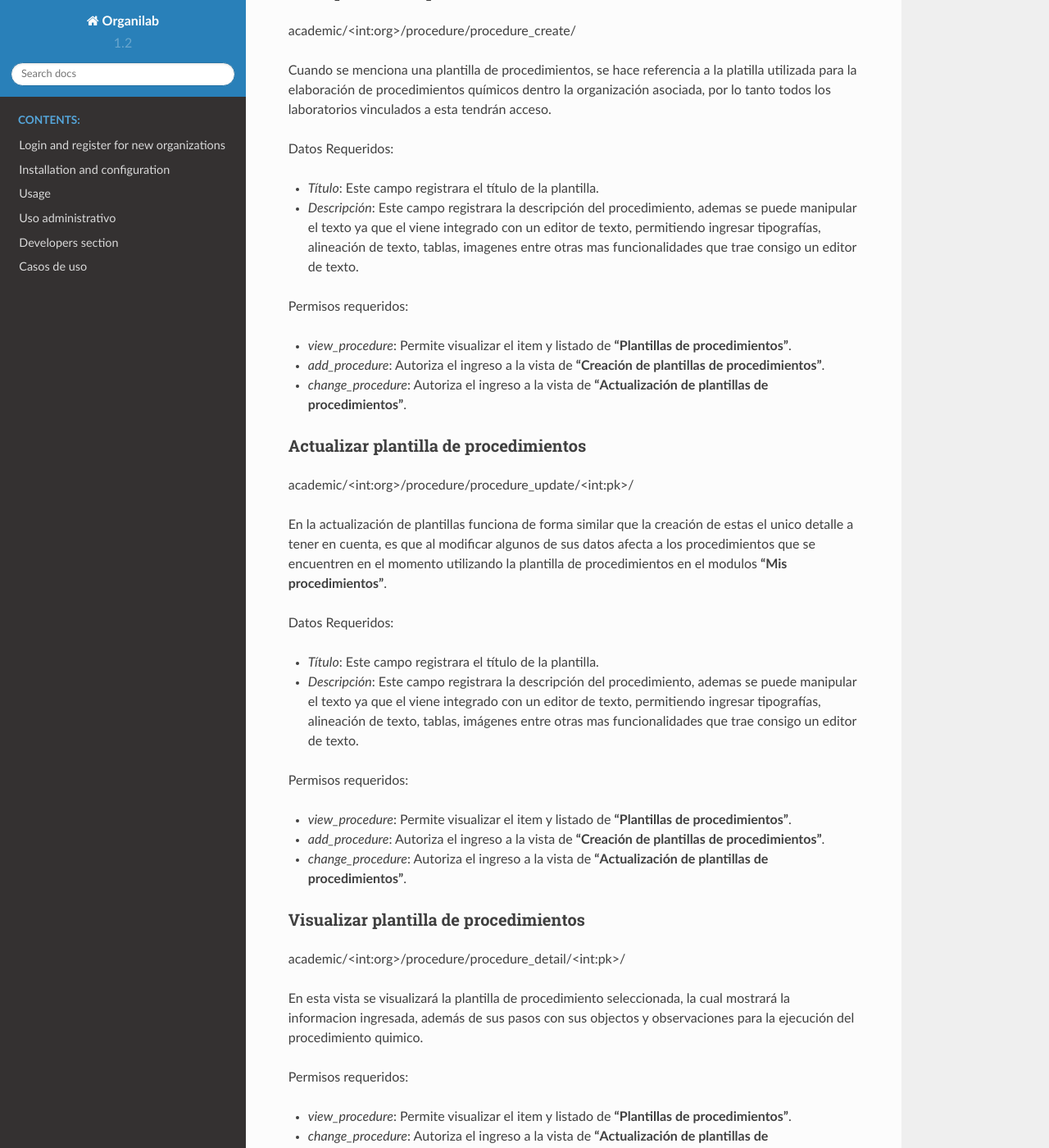
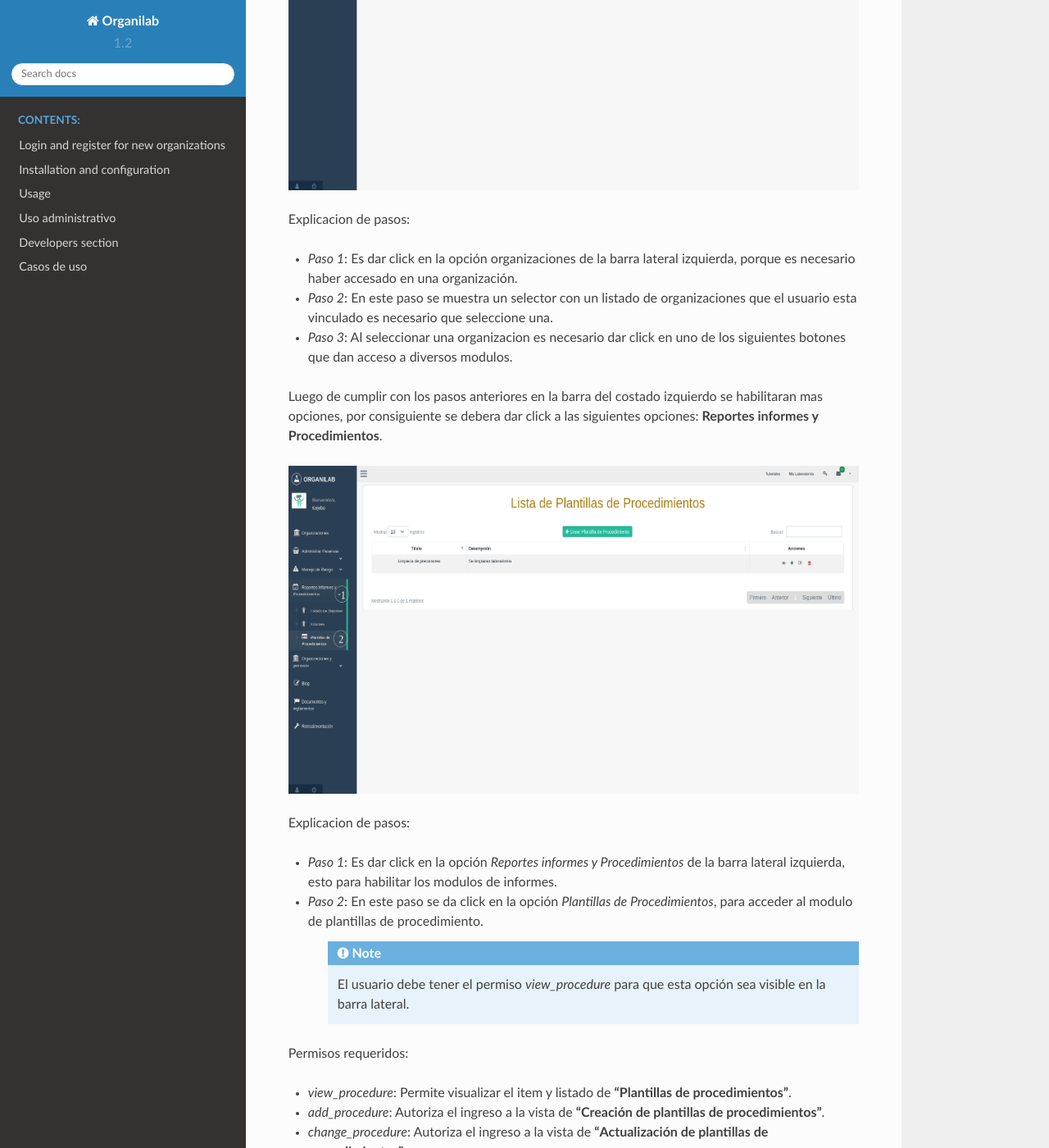
Before and after one commit to Solvosoft/organilab_docs, a Sphinx documentation site: the page built from source/administrative_usage/procedure.rst, in a window 1280 px wide and 1400 px high, scrolled down 504 px. Shown: the whole window at 82% size. Built offline with Sphinx 7.4.7 and the Read the Docs theme 2.0.0, drawn with Linux system fonts in a browser that asks for light colours; some of the changed text lies outside the part shown.

Commit message:
Add documentation about procedures

```diff
--- a/source/administrative_usage/procedure.rst
+++ b/source/administrative_usage/procedure.rst
@@ -4,6 +4,36 @@ Administrar procedimientos
 Administrar plantillas de procedimientos
 -------------------------------------------
 /academic/<int:org>/procedure/procedure_list/
+
+Para acceder a este modulo se requieren varios paso que se va a mostrar en las siguientes imagenes:
+
+.. image:: ../_static/procedure/images/first_step_to_view_procedure_template.jpg
+    :width: 700
+    :height: 400
+
+Explicacion de pasos:
+
+*  *Paso 1*: Es dar click en la opción organizaciones de la barra lateral izquierda,  porque es necesario haber accesado en una organización.
+*  *Paso 2*: En este paso se muestra un selector con un listado de organizaciones que el usuario esta vinculado es necesario que seleccione una.
+*  *Paso 3*: Al seleccionar una organizacion es necesario dar click en uno de los siguientes botones que dan acceso a diversos modulos.
+
+Luego de cumplir con los pasos anteriores en la barra del costado izquierdo se habilitaran mas opciones, por consiguiente se debera dar click a las siguientes opciones:
+**Reportes informes y Procedimientos**.
+
+.. image:: ../_static/procedure/images/steps_to_view_procedure_templates.png
+    :width: 700
+    :height: 400
+
+Explicacion de pasos:
+
+*  *Paso 1*: Es dar click en la opción *Reportes informes y Procedimientos* de la barra lateral izquierda, esto para habilitar los modulos de informes.
+*  *Paso 2*: En este paso se da click en la opción *Plantillas de Procedimientos*, para acceder al modulo de plantillas de procedimiento.
+
+    .. note::
+        El usuario debe tener el permiso *view_procedure* para que esta opción sea visible en la barra lateral.
+
+
+Permisos requeridos:
 
 * *view_procedure*: Permite visualizar el item  y listado de **"Plantillas de procedimientos"**.
 * *add_procedure*: Autoriza el ingreso a la vista de **"Creación de plantillas de procedimientos"**.
@@ -58,10 +88,8 @@ Permisos requeridos:
 * *change_procedure*: Autoriza el ingreso a la vista de **"Actualización de plantillas de procedimientos"**.
 
 
-
 Visualizar plantilla de procedimientos
 ****************************************
-
 
 academic/<int:org>/procedure/procedure_detail/<int:pk>/
 
@@ -130,7 +158,6 @@ Permisos Requeridos:
   :height: 400
 
 
-
 Agregar objectos en los pasos
 *******************************
 
@@ -150,7 +177,6 @@ Datos requeridos:
     .. warning::
         **Asegúrese de que este valor es mayor o igual a 1e-07**.
 
-
 *   *Unidad de medida*: Este campo hace referencia a la unidad de medida del objecto seleccionado, a su vez es
     obligatoria la selección de una opción.
 
@@ -163,7 +189,6 @@ Permisos requeridos:
 .. video:: ../_static/procedure/video/add_step_object.mp4
   :width: 600
   :height: 400
-
 
 
 Descartar objecto
@@ -184,7 +209,6 @@ Permisos requeridos:
 .. video:: ../_static/procedure/video/remove_step_object.mp4
   :width: 600
   :height: 400
-
 
 
 Agregar observación
@@ -209,7 +233,6 @@ Permisos requeridos:
   :height: 400
 
 
-
 Eliminar observación
 ***********************
 
@@ -217,9 +240,12 @@ academic/<int:org>/procedure/remove_observation/<int:pk>/
 
 Al dar click en icono eliminar de la observación seleccionada se mostrará la siguiente ventana.
 
-.. image:: ../_static/procedure/observations/images/remove_template_procedure_observation.png
-  :width: 400
-  :align: center
+.. image:: ../_static/procedure/observations/images/remove_template_procedure_observation.jpg
+  :width: 700
+  :height: 400
+
+.. note::
+    Si se presiona la opción **Si**, se elimina la observación, pero si presiona la opción **No**, no se elimina la observación.
 
 Permisos Requeridos:
 
@@ -274,3 +300,41 @@ Permisos Requeridos:
 
 Administrar mis procedimientos
 ---------------------------------
+
+academic/<int:org>/myprocedure/<int:lab_pk>/get_list/
+
+
+Crear procedimiento
+********************
+
+add_procedures/<str:content_type>/<str:model>/
+
+Actualizar procedimientos
+***************************************
+
+academic/<int:org>/myprocedure/<int:lab_pk>/complete_procedure/<int:pk>/
+
+Visualizar comentarios de procedimiento
+****************************************
+
+spc/api/<int:org>/<int:lab_pk>/api_procedure_comments
+
+Agregar comentario en procedimiento
+***************************************
+
+/spc/api/<int:org>/<int:lab_pk>/api_my_procedure/add_comment/
+
+Actualizar comentario de procedimiento
+***************************************
+
+/spc/api/<int:org>/<int:lab_pk>/api_my_procedure/<int:pk>/update_comment/
+
+Eliminar comentario de procedimiento.
+**************************************
+/spc/api/<int:org>/<int:lab_pk>/api_my_procedure/<int:pk>/delete_comment/
+
+Generar Reservas
+*******************
+
+Eliminar procedimiento
+**************************
```
Also changed, not shown: source/_static/procedure/images/first_step_to_view_procedure_template.jpg (added), source/_static/procedure/images/procedure_template_actions.png (added), source/_static/procedure/images/steps_to_view_procedure_templates.png (added), source/_static/procedure/observations/images/remove_template_procedure_observation.jpg (added), source/_static/procedure/observations/images/remove_template_procedure_observation.png (deleted).
